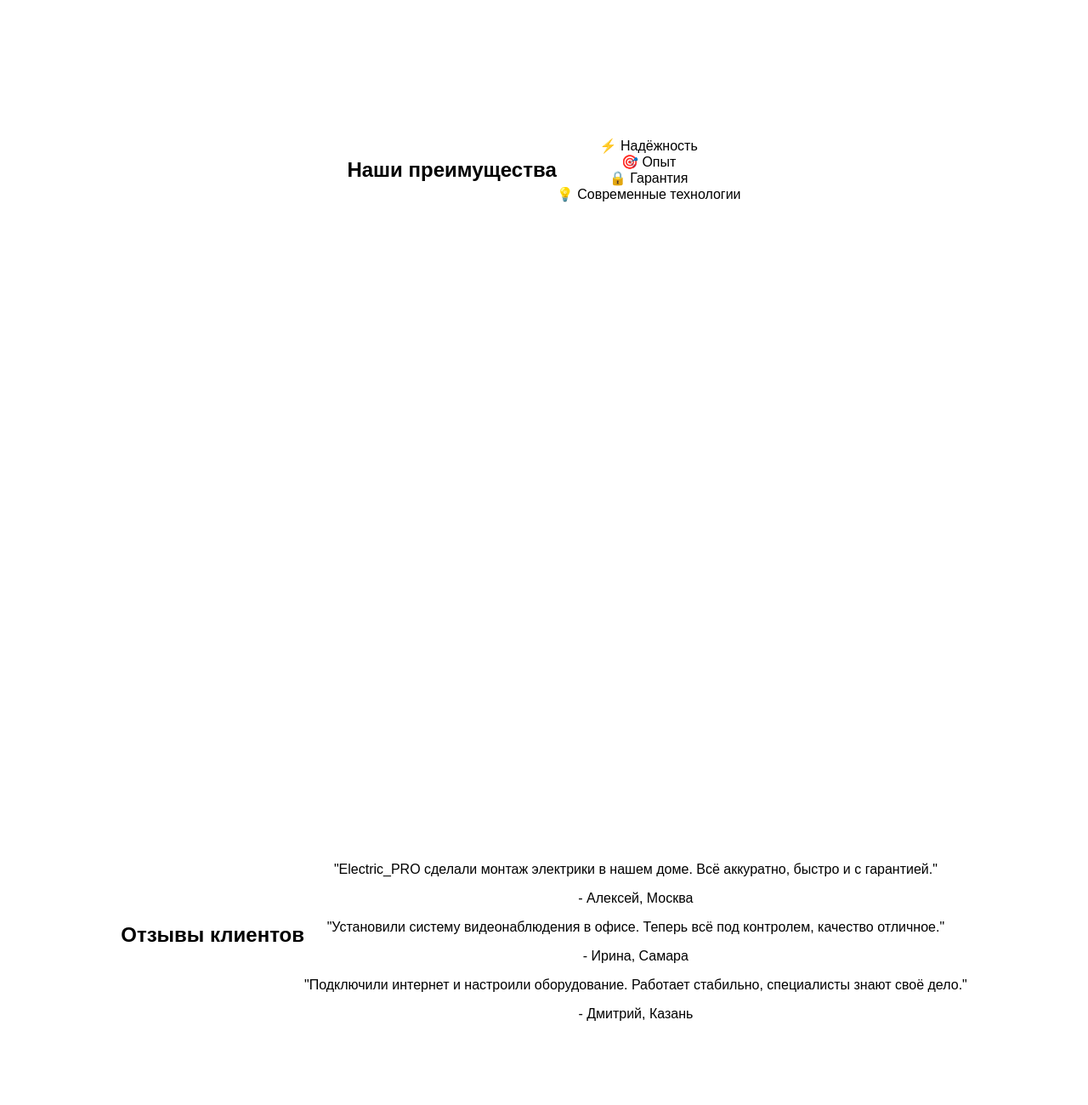
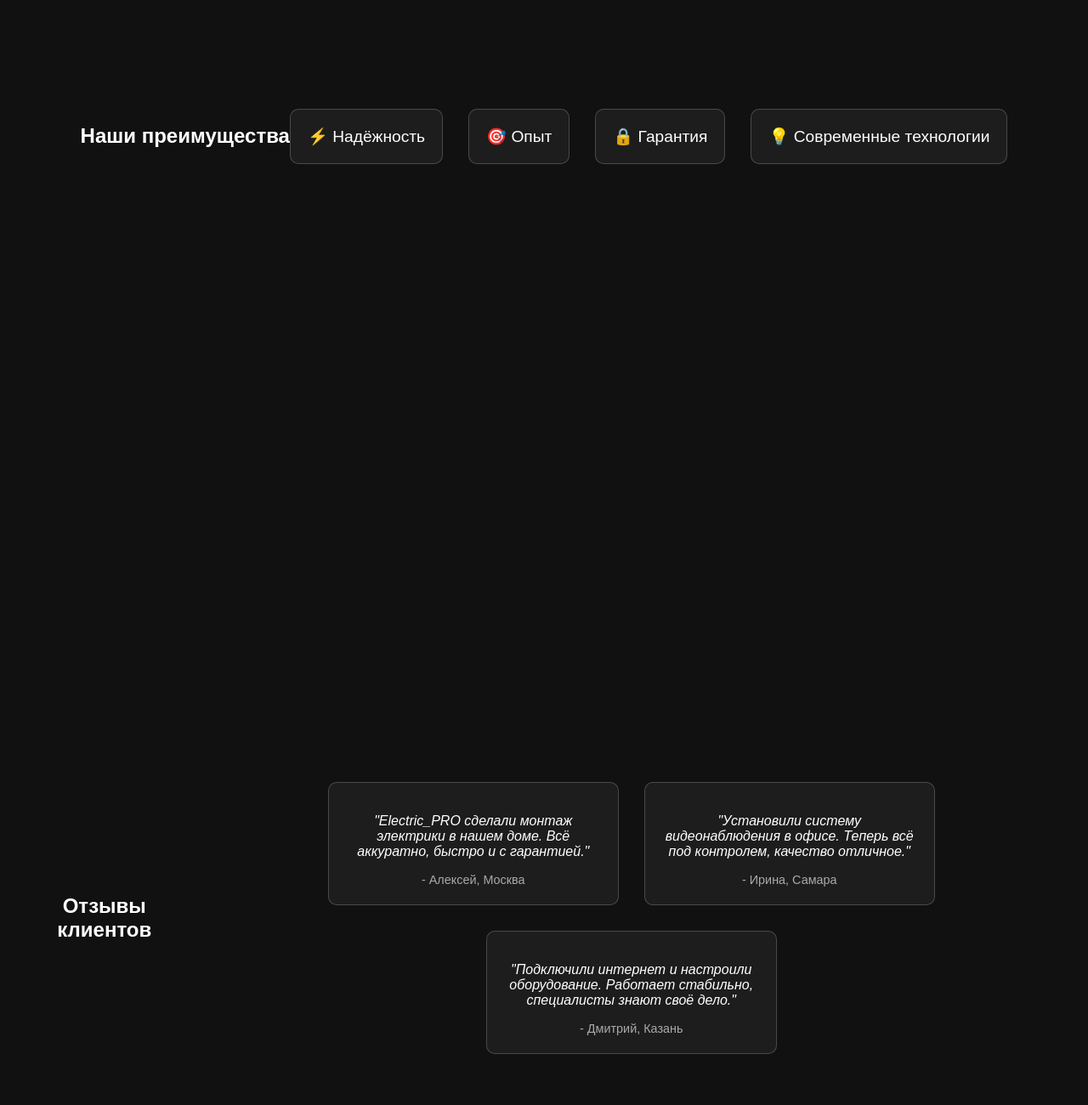
Before and after one commit to nikitaivanoy4-glitch/Test7777, a plain HTML site: page index.html in a window 1280 px wide. Shown: the part 1200-2500 px from the top of the page at 85% size. Drawn offline with Linux system fonts and the light colour scheme.

Commit message:
Update style.css

```diff
--- a/style.css
+++ b/style.css
@@ -96,3 +96,75 @@ section {
   from { transform: translateY(50px); opacity: 0; }
   to { transform: translateY(0); opacity: 1; }
 }
+/* Блок преимуществ */
+.advantages {
+  background: #111;
+  color: #fff;
+  padding: 60px 20px;
+  text-align: center;
+}
+
+.adv-cards {
+  display: flex;
+  justify-content: center;
+  gap: 30px;
+  flex-wrap: wrap;
+}
+
+.adv {
+  background: rgba(255,255,255,0.05);
+  border: 1px solid rgba(255,255,255,0.2);
+  padding: 20px;
+  border-radius: 10px;
+  font-size: 1.2em;
+  transition: transform 0.3s;
+}
+
+.adv:hover {
+  transform: translateY(-5px);
+}
+
+/* Отзывы */
+.reviews {
+  background: #111;
+  color: #fff;
+  padding: 60px 20px;
+  text-align: center;
+}
+
+.review-cards {
+  display: flex;
+  justify-content: center;
+  gap: 30px;
+  flex-wrap: wrap;
+}
+
+.review {
+  background: rgba(255,255,255,0.05);
+  border: 1px solid rgba(255,255,255,0.2);
+  padding: 20px;
+  border-radius: 10px;
+  max-width: 300px;
+  transition: transform 0.3s;
+}
+
+.review:hover {
+  transform: translateY(-5px);
+}
+
+.review p {
+  font-style: italic;
+  margin-bottom: 15px;
+}
+
+.review span {
+  font-size: 0.9em;
+  color: #aaa;
+}
+
+/* Футер */
+footer {
+  background: #000;
+  color: #fff;
+  text-align: center;
+  padding: 20px;
```
